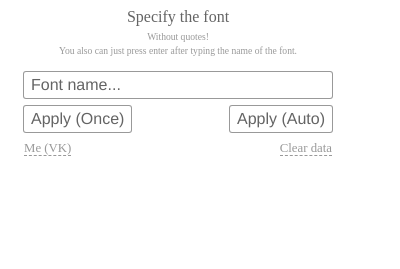
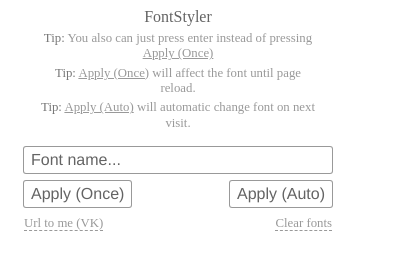
Before and after one commit to WisserTg/fontstyler-extension, a browser extension: page source/client/popup.html in a window 400 px wide. Shown: the part 75-344 px from the top of the page. Drawn offline with Linux system fonts and the light colour scheme; files that its build step writes are made by us from their sources.

Commit message:
Refactoring and tips added

```diff
--- a/source/client/popup.html
+++ b/source/client/popup.html
@@ -18,9 +18,12 @@
             </div>
             <form class="change-form">
                 <div class="change-info-row">
-                    <p class="change-info">Specify the font</p>
-                    <p class="change-info-description">Without quotes!</p>
-                    <p class="change-info-description">You also can just press enter after typing the name of the font.</p>
+                    <p class="change-info">FontStyler</p>
+                    <!-- <p class="change-info-description">Specify the font without quotes and press one of these buttons.</p> -->
+
+                    <p class="change-info-tip">You also can just press enter instead of pressing <span class="tip-button">Apply (Once)</span></p>
+                    <p class="change-info-tip"><span class="tip-button">Apply (Once)</span> will affect the font until page reload.</p>
+                    <p class="change-info-tip"><span class="tip-button">Apply (Auto)</span> will automatic change font on next visit.</p>
                 </div>
                 <div class="change-input-row">
                     <input id="change-input" type="text" class="change-input change-action" placeholder="Font name..." required>
@@ -34,11 +37,11 @@
                     </button>
                 </div>
                 <div class="change-button-row">
-                    <p id="change-me" class="change-additional-button tooltip-root">Me (VK)
-                        <span class="tooltip-text">Url to myself</span>
+                    <p id="change-me" class="change-additional-button tooltip-root">Url to me (VK)
+                        <span class="tooltip-text">vk.com/wisser_tg</span>
                     </p>
-                    <p id="change-clear-data" class="change-additional-button tooltip-root">Clear data
-                        <span class="tooltip-text">Clear all auto font data, so each site where you'd added a font through `Apply (Auto)` will have own font.</span>
+                    <p id="change-clear-data" class="change-additional-button tooltip-root">Clear fonts
+                        <span class="tooltip-text">Clear font data. Each font which you have added will be deleted.</span>
                     </p>
                 </div>
             </form>
--- a/source/client/static/popup.css
+++ b/source/client/static/popup.css
@@ -135,15 +135,32 @@ table {
     text-align: center;
     color: #646464;
 }
-.change-info-description {
+/* .change-info-description {
     color: #999999;
     text-align: center;
 
     padding: 0 7px;
-    margin: 2px 0;
+    margin: 4px 0;
 
-    font-size: 0.6em;
+    font-size: 1em;
     line-height: 1.2em;
+} */
+.change-info-tip {
+    color: #999999;
+    text-align: center;
+
+    margin: 4px 0;
+    padding: 0 12px;
+
+    font-size: 0.8em;
+    line-height: 1.2em;
+}
+.change-info-tip::before {
+    content: "Tip: ";
+    color: #777777;
+}
+.change-info-tip .tip-button {
+    text-decoration: underline;
 }
 
 .tooltip-root {
```
